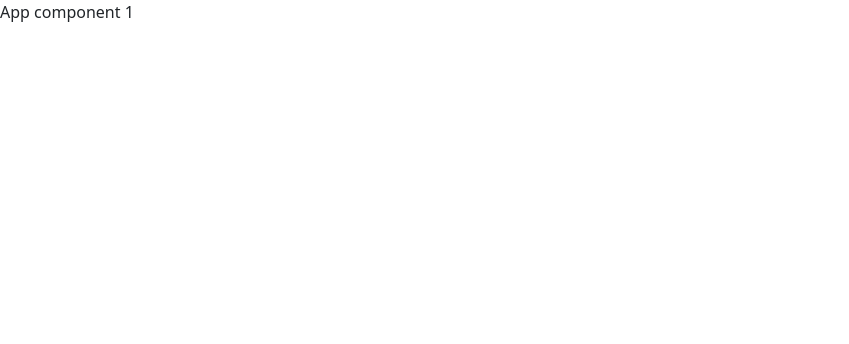
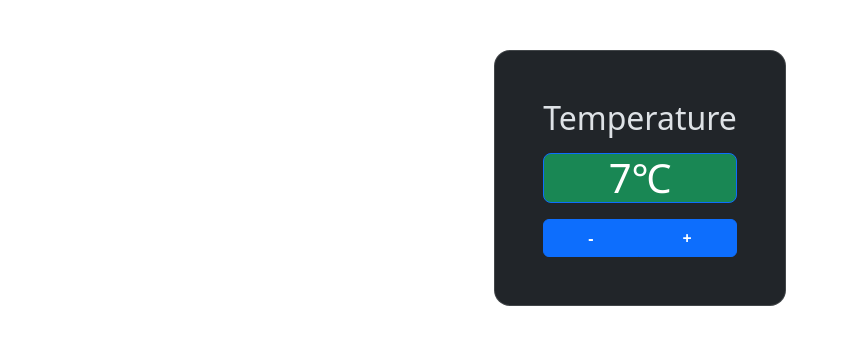
Before and after one commit to diplomatgmg/react-showcase, a React (Create React App) app: page / in a window 1280 px wide. Shown: the top 344 px of the page, without its empty margins (0-849 px from the left). Built offline with nearby package versions, Linux system fonts and the light colour scheme.

Commit message:
Добавлен компонент температуры

```diff
--- a/src/App.tsx
+++ b/src/App.tsx
@@ -1,9 +1,18 @@
 import React from 'react'
+import Temperature from './Project 3/Temperature'
 
 const App = (): React.ReactElement => {
+  const containerStyle: React.CSSProperties = {
+    display: 'flex',
+    flexDirection: 'column',
+    alignItems: 'center',
+    marginTop: '50px',
+    gap: '100px'
+  }
+
   return (
-    <div>
-      App component 1
+    <div style={containerStyle} data-bs-theme="dark">
+      <Temperature />
     </div>
   )
 }
--- /dev/null
+++ b/src/Project 3/Temperature.tsx
@@ -0,0 +1,52 @@
+import React, { type ReactElement, useState } from 'react'
+import './style.css'
+import clsx from 'clsx'
+
+const Temperature = (): ReactElement => {
+  const [temperature, setTemperature] = useState<number>(7)
+
+  const temperatureClassName = clsx(
+    'border',
+    'border-primary',
+    'rounded-3',
+    'p',
+    'mb-3',
+    'text-center',
+    'transition',
+    {
+      'bg-danger text-white': temperature > 12,
+      'bg-warning text-dark': temperature > 9 && temperature <= 12,
+      'bg-success text-white': temperature > 6 && temperature <= 9,
+      'bg-info text-dark': temperature > 3 && temperature <= 6,
+      'bg-light text-dark': temperature <= 3
+    }
+  )
+
+  const handleChangeTemperature = (value: number): void => {
+    setTemperature(temperature + value)
+  }
+
+  const renderTemperature = (): ReactElement => (
+    <div className={temperatureClassName}>
+      <div className="temperature h1 m-0">{temperature}℃</div>
+    </div>
+  )
+
+  const renderButtons = (): ReactElement => (
+    <div className="d-flex justify-content-center btn-group">
+      <button onClick={() => handleChangeTemperature(-1)} type="button" className="btn btn-primary fw-bold">-</button>
+      <button onClick={() => handleChangeTemperature(1)} type="button" className="btn btn-primary fw-bold">+</button>
+    </div>
+  )
+
+  return (
+    <div className="card p-5 rounded-4">
+      <h5 className="card-title text-center mb-3 h2">Temperature</h5>
+      {renderTemperature()}
+      {renderButtons()}
+    </div>
+
+  )
+}
+
+export default Temperature
--- /dev/null
+++ b/src/Project 3/style.css
@@ -0,0 +1,3 @@
+.transition {
+    transition: background-color 0.5s ease;
+}
--- a/src/index.tsx
+++ b/src/index.tsx
@@ -1,6 +1,7 @@
 import React from 'react'
 import ReactDOM from 'react-dom/client'
 import App from './App'
+import 'bootstrap/dist/css/bootstrap.min.css'
 
 const root = ReactDOM.createRoot(
   document.getElementById('root') as Element
```
